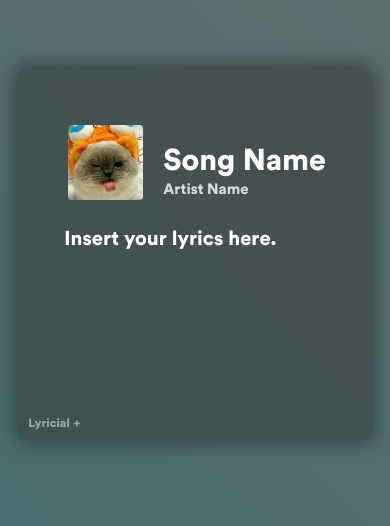
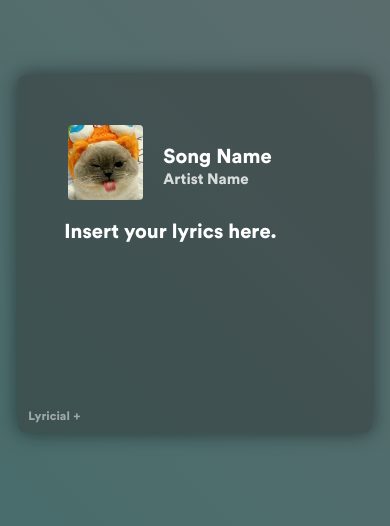
Before and after one commit to Lyricial/Lyricial.github.io, a plain HTML site: page index.html in a window 390 px wide. Shown: the part 168-694 px from the top of the page. Drawn offline with Linux system fonts and the light colour scheme.

Commit message:
Slight mobile size change

```diff
--- a/styles.css
+++ b/styles.css
@@ -129,7 +129,7 @@ body {
 /* Media Query for smaller screens */
 @media (max-width: 768px) {
     #song-name {
-        font-size: 30px; /* Adjusted font size for smaller screens */
+        font-size: 20px; /* Adjusted font size for smaller screens */
     }
 
     #artist-name {
```
